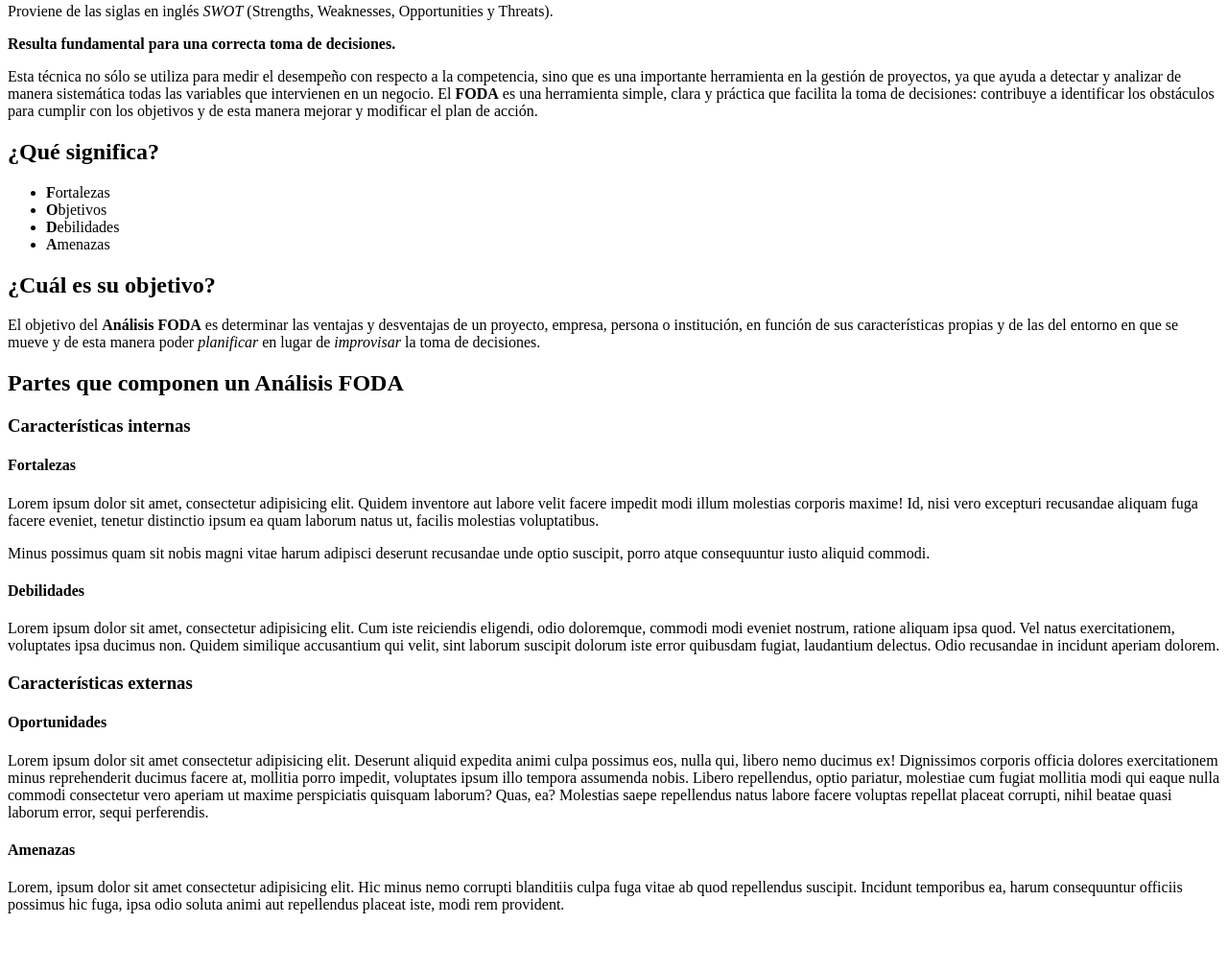
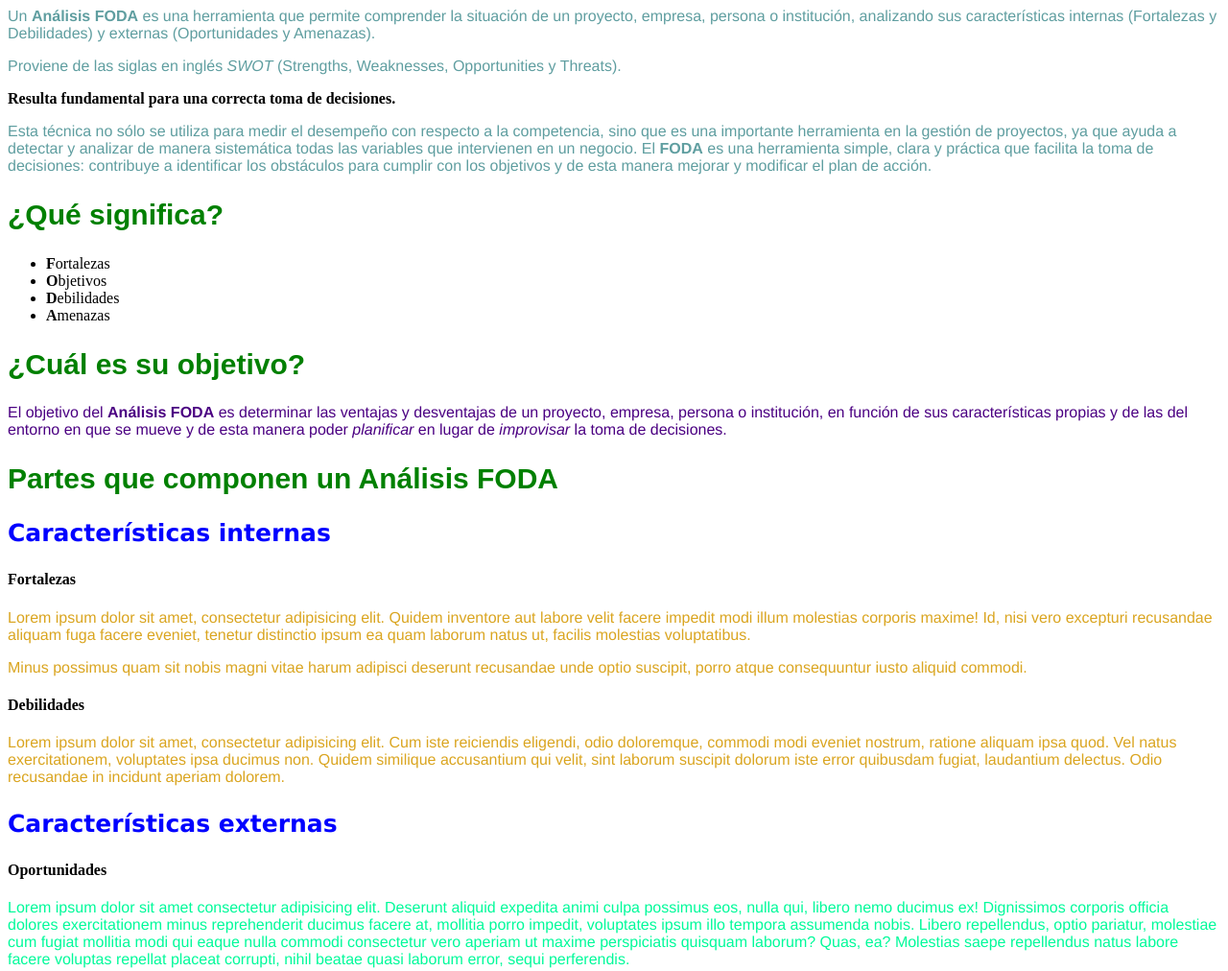
Before and after one commit to Jorgerobles00/DESAFIO-02, a website built with Vite: page index.html in a window 1280 px wide. Shown: the part 176-1188 px from the top of the page at 96% size. Before the commit the page ends 1144 px from the top, so only its background shows below. Built offline with nearby package versions, Linux system fonts and the light colour scheme.

Commit message:
Utilizamos Css. Damos color, tamaño y fuente a titutlos y parrafos de la pagina

```diff
--- a/index.html
+++ b/index.html
@@ -9,13 +9,13 @@
     <h1>Análisis FODA</h1>
 
     <h2>¿Qué es?</h2>
-        <P>Un <b>Análisis FODA</b> es una herramienta que permite comprender la situación de un proyecto, empresa, persona o institución, analizando sus características internas (Fortalezas y Debilidades) y externas (Oportunidades y Amenazas).</P>
+        <P class="color-cadetblue" >Un <b>Análisis FODA</b> es una herramienta que permite comprender la situación de un proyecto, empresa, persona o institución, analizando sus características internas (Fortalezas y Debilidades) y externas (Oportunidades y Amenazas).</P>
 
-        <p>Proviene de las siglas en inglés <em>SWOT</em> (Strengths, Weaknesses, Opportunities y Threats).</p>
+        <p class="color-cadetblue" >Proviene de las siglas en inglés <em>SWOT</em> (Strengths, Weaknesses, Opportunities y Threats).</p>
 
         <p><strong>Resulta fundamental para una correcta toma de decisiones.</strong></p>
 
-        <p>Esta técnica no sólo se utiliza para medir el desempeño con respecto a la competencia, sino que es una importante herramienta en la gestión de proyectos, ya que ayuda a detectar y analizar de manera sistemática todas las variables que intervienen en un negocio. El <b>FODA</b> es una herramienta simple, clara y práctica que facilita la toma de decisiones: contribuye a identificar los obstáculos para cumplir con los objetivos y de esta manera mejorar y modificar el plan de acción.</p>
+        <p class="color-cadetblue" >Esta técnica no sólo se utiliza para medir el desempeño con respecto a la competencia, sino que es una importante herramienta en la gestión de proyectos, ya que ayuda a detectar y analizar de manera sistemática todas las variables que intervienen en un negocio. El <b>FODA</b> es una herramienta simple, clara y práctica que facilita la toma de decisiones: contribuye a identificar los obstáculos para cumplir con los objetivos y de esta manera mejorar y modificar el plan de acción.</p>
 
     <h2>¿Qué significa?</h2>
 
@@ -28,7 +28,7 @@
 
     <h2>¿Cuál es su objetivo?</h2>
 
-        <p>El objetivo del <b>Análisis FODA</b> es determinar las ventajas y desventajas de un proyecto, empresa, persona o institución, en función de sus características propias y de las del entorno en que se mueve y de esta manera poder <i>planificar</i> en lugar de <i>improvisar</i> la toma de decisiones.</p>
+        <p class="color-indigo">El objetivo del <b>Análisis FODA</b> es determinar las ventajas y desventajas de un proyecto, empresa, persona o institución, en función de sus características propias y de las del entorno en que se mueve y de esta manera poder <i>planificar</i> en lugar de <i>improvisar</i> la toma de decisiones.</p>
 
     <h2>Partes que componen un Análisis FODA</h2>
 
@@ -36,23 +36,23 @@
 
     <h4>Fortalezas</h4>
 
-        <p>Lorem ipsum dolor sit amet, consectetur adipisicing elit. Quidem inventore aut labore velit facere impedit modi illum molestias corporis maxime! Id, nisi vero excepturi recusandae aliquam fuga facere eveniet, tenetur distinctio ipsum ea quam laborum natus ut, facilis molestias voluptatibus.</p>
+        <p class="color-goldenrod">Lorem ipsum dolor sit amet, consectetur adipisicing elit. Quidem inventore aut labore velit facere impedit modi illum molestias corporis maxime! Id, nisi vero excepturi recusandae aliquam fuga facere eveniet, tenetur distinctio ipsum ea quam laborum natus ut, facilis molestias voluptatibus.</p>
 
-        <p>Minus possimus quam sit nobis magni vitae harum adipisci deserunt recusandae unde optio suscipit, porro atque consequuntur iusto aliquid commodi.</p>
+        <p class="color-goldenrod" >Minus possimus quam sit nobis magni vitae harum adipisci deserunt recusandae unde optio suscipit, porro atque consequuntur iusto aliquid commodi.</p>
 
     <h4>Debilidades</h4>
 
-        <p>Lorem ipsum dolor sit amet, consectetur adipisicing elit. Cum iste reiciendis eligendi, odio doloremque, commodi modi eveniet nostrum, ratione aliquam ipsa quod. Vel natus exercitationem, voluptates ipsa ducimus non. Quidem similique accusantium qui velit, sint laborum suscipit dolorum iste error quibusdam fugiat, laudantium delectus. Odio recusandae in incidunt aperiam dolorem.</p>
+        <p class="color-goldenrod" >Lorem ipsum dolor sit amet, consectetur adipisicing elit. Cum iste reiciendis eligendi, odio doloremque, commodi modi eveniet nostrum, ratione aliquam ipsa quod. Vel natus exercitationem, voluptates ipsa ducimus non. Quidem similique accusantium qui velit, sint laborum suscipit dolorum iste error quibusdam fugiat, laudantium delectus. Odio recusandae in incidunt aperiam dolorem.</p>
 
     <h3>Características externas</h3>
 
     <h4>Oportunidades</h4>
 
-        <p>Lorem ipsum dolor sit amet consectetur adipisicing elit. Deserunt aliquid expedita animi culpa possimus eos, nulla qui, libero nemo ducimus ex! Dignissimos corporis officia dolores exercitationem minus reprehenderit ducimus facere at, mollitia porro impedit, voluptates ipsum illo tempora assumenda nobis. Libero repellendus, optio pariatur, molestiae cum fugiat mollitia modi qui eaque nulla commodi consectetur vero aperiam ut maxime perspiciatis quisquam laborum? Quas, ea? Molestias saepe repellendus natus labore facere voluptas repellat placeat corrupti, nihil beatae quasi laborum error, sequi perferendis.</p>
+        <p class="color-mediumspringgreen">Lorem ipsum dolor sit amet consectetur adipisicing elit. Deserunt aliquid expedita animi culpa possimus eos, nulla qui, libero nemo ducimus ex! Dignissimos corporis officia dolores exercitationem minus reprehenderit ducimus facere at, mollitia porro impedit, voluptates ipsum illo tempora assumenda nobis. Libero repellendus, optio pariatur, molestiae cum fugiat mollitia modi qui eaque nulla commodi consectetur vero aperiam ut maxime perspiciatis quisquam laborum? Quas, ea? Molestias saepe repellendus natus labore facere voluptas repellat placeat corrupti, nihil beatae quasi laborum error, sequi perferendis.</p>
 
     <h4>Amenazas</h4>
 
-        <p>Lorem, ipsum dolor sit amet consectetur adipisicing elit. Hic minus nemo corrupti blanditiis culpa fuga vitae ab quod repellendus suscipit. Incidunt temporibus ea, harum consequuntur officiis possimus hic fuga, ipsa odio soluta animi aut repellendus placeat iste, modi rem provident.</p>
+        <p class="color-mediumspringgreen" >Lorem, ipsum dolor sit amet consectetur adipisicing elit. Hic minus nemo corrupti blanditiis culpa fuga vitae ab quod repellendus suscipit. Incidunt temporibus ea, harum consequuntur officiis possimus hic fuga, ipsa odio soluta animi aut repellendus placeat iste, modi rem provident.</p>
 
 </body>
 </html>
--- a/style.css
+++ b/style.css
@@ -0,0 +1,39 @@
+h1{
+  color: red;
+  font-size: 50px;
+  font-family: 'Times New Roman', Times, serif;
+  text-align: center;
+}
+
+h2 {
+  color: green;
+  font-size: 30px;
+  font-family:Arial, Helvetica, sans-serif ;
+  text-align:justify;
+}
+
+h3{
+  color: blue;
+  font-size: 25px;
+  font-family:Verdana, Geneva, Tahoma, sans-serif;
+}
+
+.color-cadetblue{
+  color: cadetblue;
+  font-family:'Franklin Gothic Medium', 'Arial Narrow', Arial, sans-serif;
+}
+
+.color-indigo{
+  color:indigo;
+  font-family:'Franklin Gothic Medium', 'Arial Narrow', Arial, sans-serif;
+}
+
+.color-goldenrod{
+  color: goldenrod;
+  font-family:'Franklin Gothic Medium', 'Arial Narrow', Arial, sans-serif;
+}
+
+.color-mediumspringgreen{
+  color: mediumspringgreen;
+  font-family:'Franklin Gothic Medium', 'Arial Narrow', Arial, sans-serif;
+}
```
